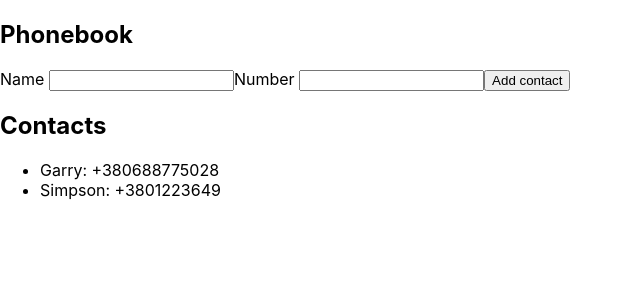
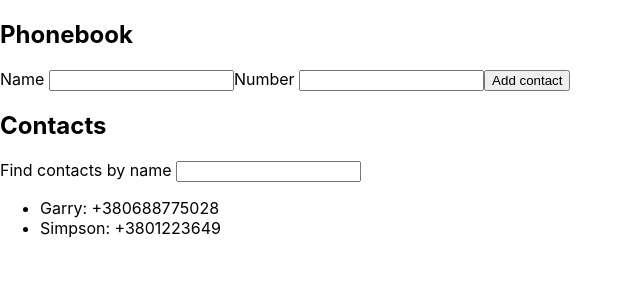
Before and after one commit to BorisKorsun/goit-react-hw-02phonebook, a React (Create React App) app: page / in a window 1280 px wide. Shown: the top 300 px of the page, without its empty margins (0-640 px from the left). Built offline with nearby package versions, Linux system fonts and the light colour scheme.

Commit message:
adds filter input

```diff
--- a/src/components/App.jsx
+++ b/src/components/App.jsx
@@ -8,11 +8,12 @@ import Contacts from './Phonebook/Contacts/';
 class App extends Component {
   state = {
     contacts: [
-      { name: 'Garry', id: 1, number: "+380688775028" },
-      { name: 'Simpson', id: 2, number: "+3801223649"},
+      { name: 'Garry', id: 1, number: '+380688775028' },
+      { name: 'Simpson', id: 2, number: '+3801223649' },
     ],
     name: '',
     number: '',
+    filter: '',
   };
 
   onInputChange = e => {
@@ -29,8 +30,16 @@ class App extends Component {
     });
   };
 
+  filterContacts = () => {
+    const { filter, contacts } = this.state;
+    return contacts.filter(({ name }) =>
+      name.toLowerCase().includes(filter.toLowerCase())
+    );
+  };
+
   render() {
-    const { name, contacts, number } = this.state;
+    const { name, number, filter } = this.state;
+    const filteredContacts = this.filterContacts();
 
     return (
       <>
@@ -43,7 +52,7 @@ class App extends Component {
           />
         </Section>
         <Section title="Contacts">
-          <Contacts contacts={contacts} />
+          <Contacts filter={filter} onFilterChange={this.onInputChange} contacts={filteredContacts} />
         </Section>
       </>
     );
--- a/src/components/Phonebook/Contacts/Contacts.jsx
+++ b/src/components/Phonebook/Contacts/Contacts.jsx
@@ -1,7 +1,17 @@
 import PropTypes from 'prop-types';
+import { Formik, Form, Field } from 'formik';
 
-const Contacts = ({ contacts }) => {
+const Contacts = ({ contacts, filter, onFilterChange }) => {
+  const initialValues = { filter: '' };
   return (
+    <>
+      <Formik initialValues={initialValues}>
+        <Form>
+          <label>
+            Find contacts by name <Field onChange={onFilterChange} value={filter} autoComplete="off" name="filter" />
+          </label>
+        </Form>
+      </Formik>
       <ul>
         {contacts.map(({ name, id, number }) => {
           return (
@@ -11,6 +21,7 @@ const Contacts = ({ contacts }) => {
           );
         })}
       </ul>
+    </>
   );
 };
 
```
Lines whose indentation alone changed are shown as unchanged.
